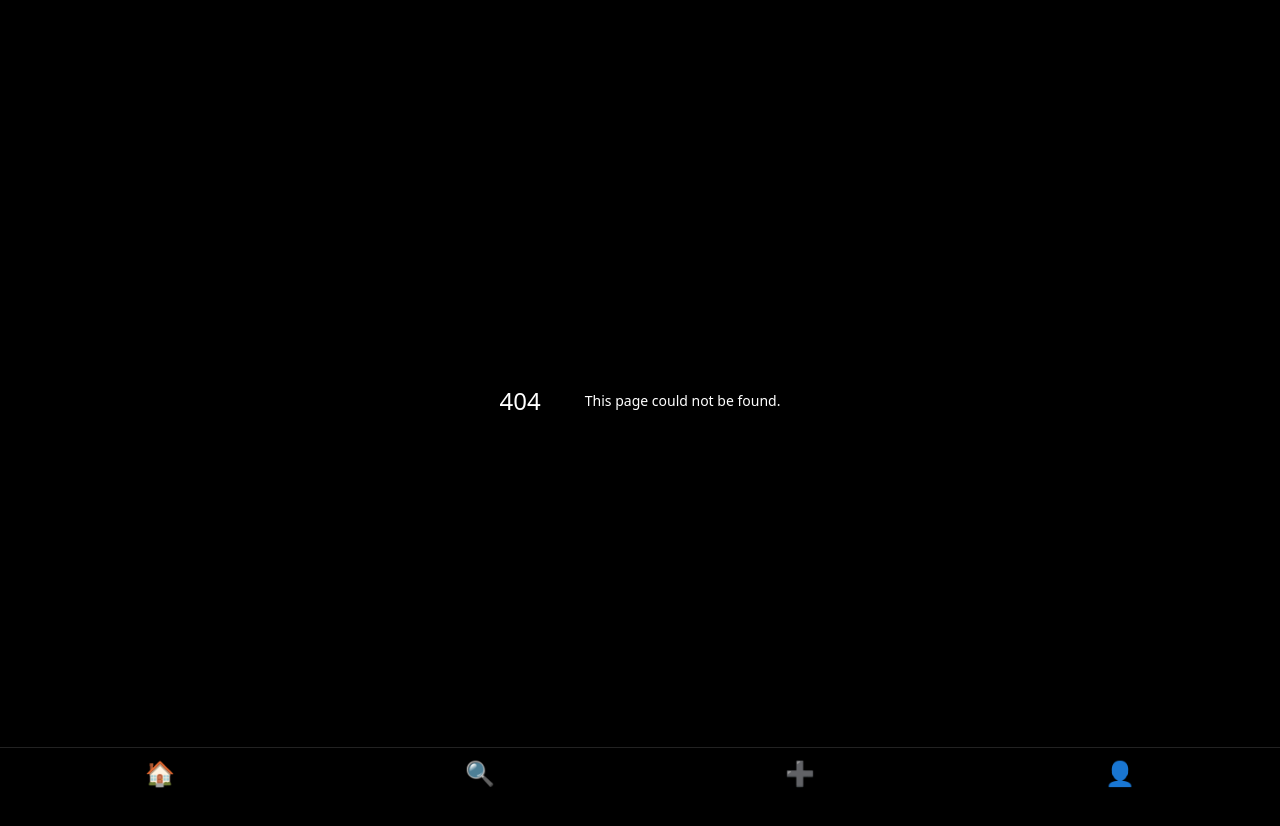
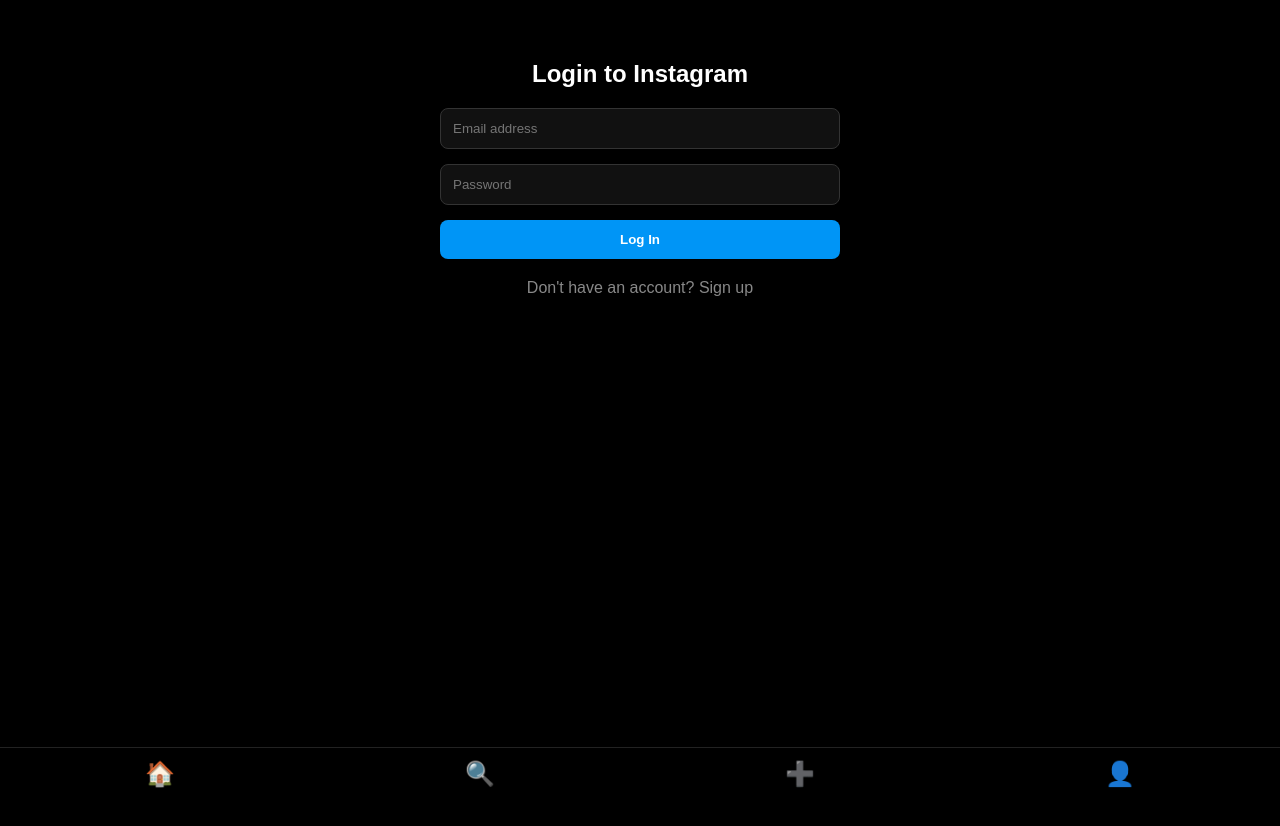
Before and after one commit to arfuu0-spec/instagram-dummy, a Next.js app: page /login in a window 1280 px wide. Before the commit this address had no page. Shown: the top 826 px of the page. After the commit the page ends 800 px from the top, so only its background shows below. Built offline with nearby package versions, Linux system fonts and the light colour scheme; no server answers.

Commit message:
Create page.tsx

```diff
--- /dev/null
+++ b/app/login/page.tsx
@@ -0,0 +1,69 @@
+'use client'
+import { useState } from 'react'
+import { createClient } from '@supabase/supabase-js'
+import { useRouter } from 'next/navigation'
+
+const supabaseUrl = process.env.NEXT_PUBLIC_SUPABASE_URL || ''
+const supabaseAnonKey = process.env.NEXT_PUBLIC_SUPABASE_ANON_KEY || ''
+const supabase = createClient(supabaseUrl, supabaseAnonKey)
+
+export default function LoginPage() {
+  const [email, setEmail] = useState('')
+  const [password, setPassword] = useState('')
+  const [isSignUp, setIsSignUp] = useState(false)
+  const [loading, setLoading] = useState(false)
+  const router = useRouter()
+
+  const handleAuth = async (e: React.FormEvent) => {
+    e.preventDefault()
+    setLoading(true)
+
+    if (isSignUp) {
+      const { error } = await supabase.auth.signUp({ email, password })
+      if (error) alert(error.message)
+      else alert('Signup successful! Check your email or try logging in.')
+    } else {
+      const { error } = await supabase.auth.signInWithPassword({ email, password })
+      if (error) {
+        alert(error.message)
+      } else {
+        router.push('/')
+      }
+    }
+    setLoading(false)
+  }
+
+  return (
+    <div style={{ padding: '40px 20px', maxWidth: '400px', margin: '0 auto', fontFamily: 'sans-serif', color: '#fff' }}>
+      <h2 style={{ textAlign: 'center', marginBottom: '20px' }}>{isSignUp ? 'Create an Account' : 'Login to Instagram'}</h2>
+      <form onSubmit={handleAuth} style={{ display: 'flex', flexDirection: 'column', gap: '15px' }}>
+        <input
+          type="email"
+          placeholder="Email address"
+          value={email}
+          onChange={(e) => setEmail(e.target.value)}
+          required
+          style={{ padding: '12px', background: '#111', border: '1px solid #333', borderRadius: '8px', color: '#fff', outline: 'none' }}
+        />
+        <input
+          type="password"
+          placeholder="Password"
+          value={password}
+          onChange={(e) => setPassword(e.target.value)}
+          required
+          style={{ padding: '12px', background: '#111', border: '1px solid #333', borderRadius: '8px', color: '#fff', outline: 'none' }}
+        />
+        <button
+          type="submit"
+          disabled={loading}
+          style={{ padding: '12px', background: '#0095f6', border: 'none', borderRadius: '8px', color: '#fff', fontWeight: 'bold', cursor: 'pointer' }}
+        >
+          {loading ? 'Please wait...' : isSignUp ? 'Sign Up' : 'Log In'}
+        </button>
+      </form>
+      <p style={{ textAlign: 'center', marginTop: '20px', color: '#888', cursor: 'pointer' }} onClick={() => setIsSignUp(!isSignUp)}>
+        {isSignUp ? 'Already have an account? Log in' : "Don't have an account? Sign up"}
+      </p>
+    </div>
+  )
+}
```
